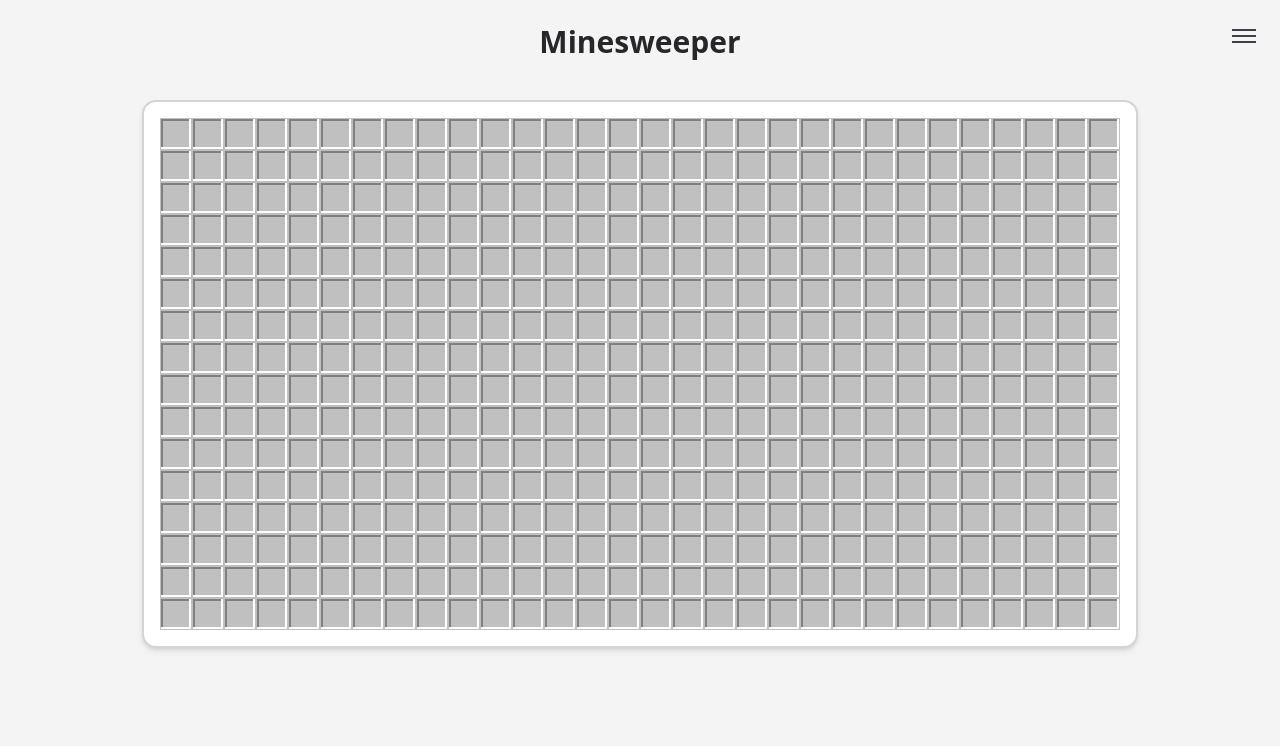
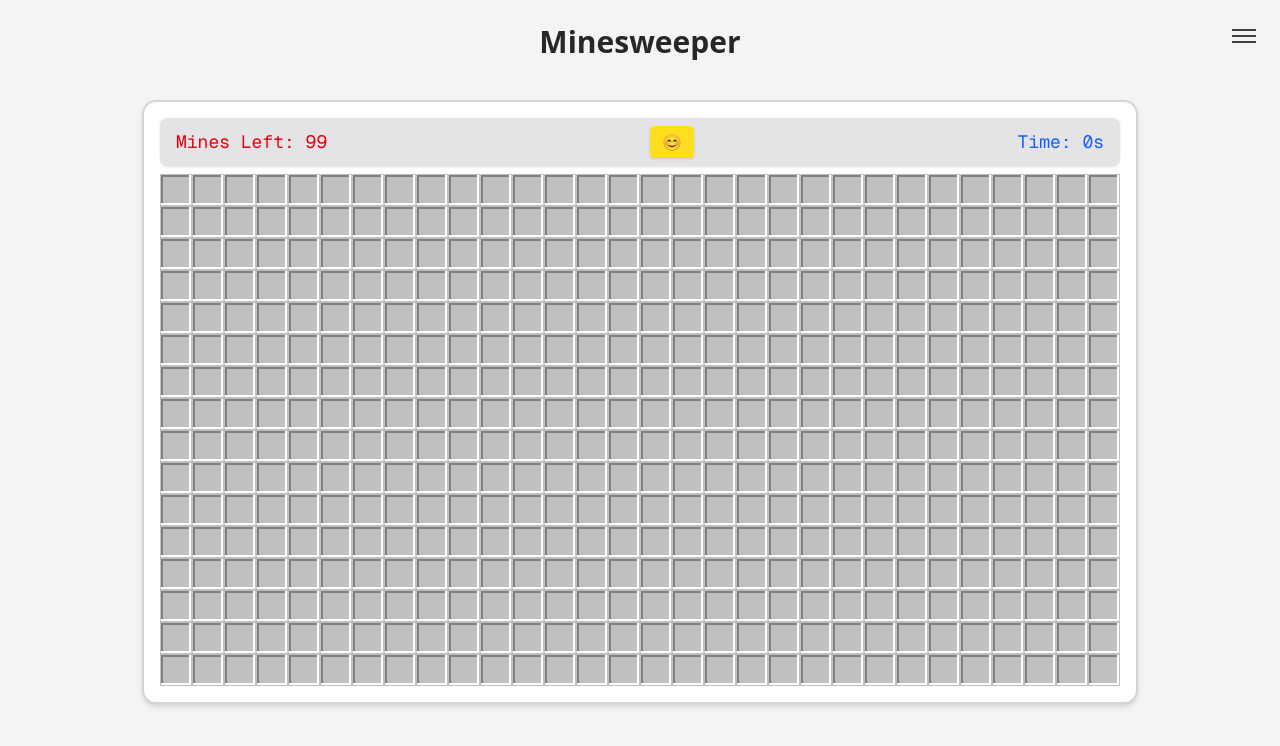
Before and after one commit to basperheim1/minesweeper.v2-frontend, a Next.js app: page / in a window 1280 px wide. Shown: the top 746 px of the page. Built offline with nearby package versions, Linux system fonts and the light colour scheme.

Commit message:
added more styling

```diff
--- a/package.json
+++ b/package.json
@@ -9,6 +9,7 @@
     "lint": "next lint"
   },
   "dependencies": {
+    "@fontsource/press-start-2p": "^5.2.5",
     "@radix-ui/react-slider": "^1.2.3",
     "@radix-ui/react-slot": "^1.1.2",
     "class-variance-authority": "^0.7.1",
--- a/src/components/Board.tsx
+++ b/src/components/Board.tsx
@@ -5,6 +5,8 @@ import Cell from "./Cell"
 import { CellData, RuleData, BoardData } from "@/types/types";
 import { decode, encode } from "./Util";
 import styles from "../styles/Board.module.css"
+import "@fontsource/press-start-2p";
+
 
 
 const generateBoard = (rows: number, columns: number): CellData[][] => {
@@ -48,7 +50,7 @@ const generateBoard = (rows: number, columns: number): CellData[][] => {
 }
 
 
-const Board: React.FC<BoardData> = ({rows, columns, mineCount, restart}) => {
+const Board: React.FC<BoardData> = ({rows, columns, mineCount, restart, setRestart}) => {
 
     // Static
     const cellCount: number = rows * columns;
@@ -65,10 +67,19 @@ const Board: React.FC<BoardData> = ({rows, columns, mineCount, restart}) => {
     // State variables for win / loss
     const [continuePlaying, setContinuePlaying] = useState<boolean>(true);
     const [lost, setLost] = useState<boolean>(false);
+    const [time, setTime] = useState<number>(0);
+    const [timerActive, setTimerActive] = useState<boolean>(false);
 
     // Board
     const [board, setBoard] = useState<CellData[][]>([]);
 
+    // Flags
+    const [flags, setFlags] = useState<number>(mineCount);
+
+    // Whenver the parameter restart changes value then we will
+    // call this function to regenerate state variables including
+    // the board itself. Essentially, it sets the state back to
+    // zero, where nothing has been pressed
     useEffect(() => {
         const newBoard = generateBoard(rows, columns);
         setBoard(newBoard);
@@ -79,7 +90,23 @@ const Board: React.FC<BoardData> = ({rows, columns, mineCount, restart}) => {
         setAmassedRisk(0);
         setLost(false);
         setContinuePlaying(true);
+        setTimerActive(false);
+        setTime(0);
+        setFlags(0);
       }, [restart]);
+
+    // Hook to increment the time, if we should be doing so
+    useEffect(() => {
+        let interval: NodeJS.Timeout;
+
+        if (timerActive && time < 999){
+            interval = setInterval(() => {
+                setTime((t) => t + 1);
+            }, 1000);
+        }
+
+        return () => clearInterval(interval);
+    }, [timerActive])
 
 
     const cloneBoard = (board: CellData[][]): CellData[][] =>{
@@ -368,10 +395,24 @@ const Board: React.FC<BoardData> = ({rows, columns, mineCount, restart}) => {
         return rules;
     }
 
-    const clickCell = (row: number, column: number) => {
+    const clickCell = (row: number, column: number, e: React.MouseEvent) => {
 
 
         let clickedCell: CellData = board[row][column];
+
+        // User is simply flagging a cell
+        if (e.button !== 0){
+
+            if (clickedCell.flagged){
+                setFlags(flags => flags - 1);
+            }
+            else{
+                setFlags(flags => flags + 1);
+            }
+
+            clickedCell.flagged = !clickedCell.flagged;
+            return;
+        }
 
         clickedCell.clicked = true;
 
@@ -385,6 +426,7 @@ const Board: React.FC<BoardData> = ({rows, columns, mineCount, restart}) => {
         // First click
         if (!clickedFirstCell){
             setClickedFirstCell(true);
+            setTimerActive(true);
 
             let freshBoard = generateBoard(rows, columns);
             freshBoard = addMines(freshBoard, mineCount, row, column);
@@ -409,6 +451,7 @@ const Board: React.FC<BoardData> = ({rows, columns, mineCount, restart}) => {
             setLost(true);
             setContinuePlaying(false);
             revealAll();
+            setTimerActive(false);
             return;
         }
 
@@ -420,6 +463,7 @@ const Board: React.FC<BoardData> = ({rows, columns, mineCount, restart}) => {
             setLost(false);
             setContinuePlaying(false);
             revealAll();
+            setTimerActive(false);
             return;
         }
 
@@ -485,6 +529,24 @@ const Board: React.FC<BoardData> = ({rows, columns, mineCount, restart}) => {
     }
 
     return (
+        <div className="board">
+
+            <div className="flex justify-between items-center px-4 py-2 mb-2 bg-zinc-200 dark:bg-zinc-800 rounded-md shadow">
+            <span className="text-lg font-mono text-red-600 dark:text-red-400">
+                Mines Left: {mineCount - flags}
+            </span>
+
+            <button
+                onClick={() => setRestart(x => x+1)} // or use the restart system if you'd prefer
+                className="px-3 py-1 rounded bg-yellow-300 hover:bg-yellow-400 text-black font-bold shadow"
+            >
+                😊
+            </button>
+
+            <span className="text-lg font-mono text-blue-600 dark:text-blue-400">
+                Time: {time}s
+            </span>
+            </div>
                 <div className={styles.board}>
                     {board.map((row, rowIndex) => (
                         <div key={`row-${rowIndex}`} className={styles.boardRow}>
@@ -497,6 +559,7 @@ const Board: React.FC<BoardData> = ({rows, columns, mineCount, restart}) => {
                     ))}
 
                 </div>
+        </div>
     )
 }
 
--- a/src/components/Cell.tsx
+++ b/src/components/Cell.tsx
@@ -3,21 +3,22 @@ import styles from "../styles/Cell.module.css";
 
 type CellProps = {
   cellData: CellData;
-  onClick: (row: number, column: number) => void;
+  onClick: (row: number, column: number, e: React.MouseEvent) => void;
 };
 
 const Cell = ({ cellData, onClick }: CellProps) => {
 
     // const [clicked, setClicked] = useState<boolean>(false);
 
-  const handleClick = (): void => {
+  const handleClick = (e: React.MouseEvent): void => {
+
     console.log("CLICKED");
 
     if (cellData.revealed) {
       return;
     }
 
-    onClick(cellData.row, cellData.column);
+    onClick(cellData.row, cellData.column, e);
   };
 
   // Code that handles how the cell is rendered
@@ -56,7 +57,10 @@ const Cell = ({ cellData, onClick }: CellProps) => {
   return (
     <div
       className={className}
-      onClick={handleClick}
+      onMouseDown={(e) => {
+        handleClick(e);
+      }}
+      onContextMenu={(e) => e.preventDefault()}
       data-count={cellData.adjacentMineCount || undefined}
     >
       {content}
--- a/src/components/Game.tsx
+++ b/src/components/Game.tsx
@@ -73,7 +73,7 @@ const Game = () => {
         </button>
 
         <div className="mt-4 border-2 border-zinc-300 dark:border-zinc-700 p-4 rounded-xl shadow-md bg-white dark:bg-zinc-900">
-          <Board rows={rows} columns={columns} mineCount={mines} restart={restart} />
+          <Board rows={rows} columns={columns} mineCount={mines} restart={restart} setRestart={setRestart}/>
         </div>
       </div>
     </div>
--- a/src/types/types.ts
+++ b/src/types/types.ts
@@ -1,3 +1,6 @@
+import { Dispatch, SetStateAction } from "react";
+
+
 export type CellData = {
 
     // Static
@@ -31,6 +34,7 @@ export type BoardData = {
     columns: number;
     mineCount: number;
     restart: number;
+    setRestart: Dispatch<SetStateAction<number>>;
 };
 
 export type SettingsData = {
```
Also changed, not shown: 1 other file (tests, documents, lock files or other folders). Lines whose indentation alone changed are shown as unchanged.
